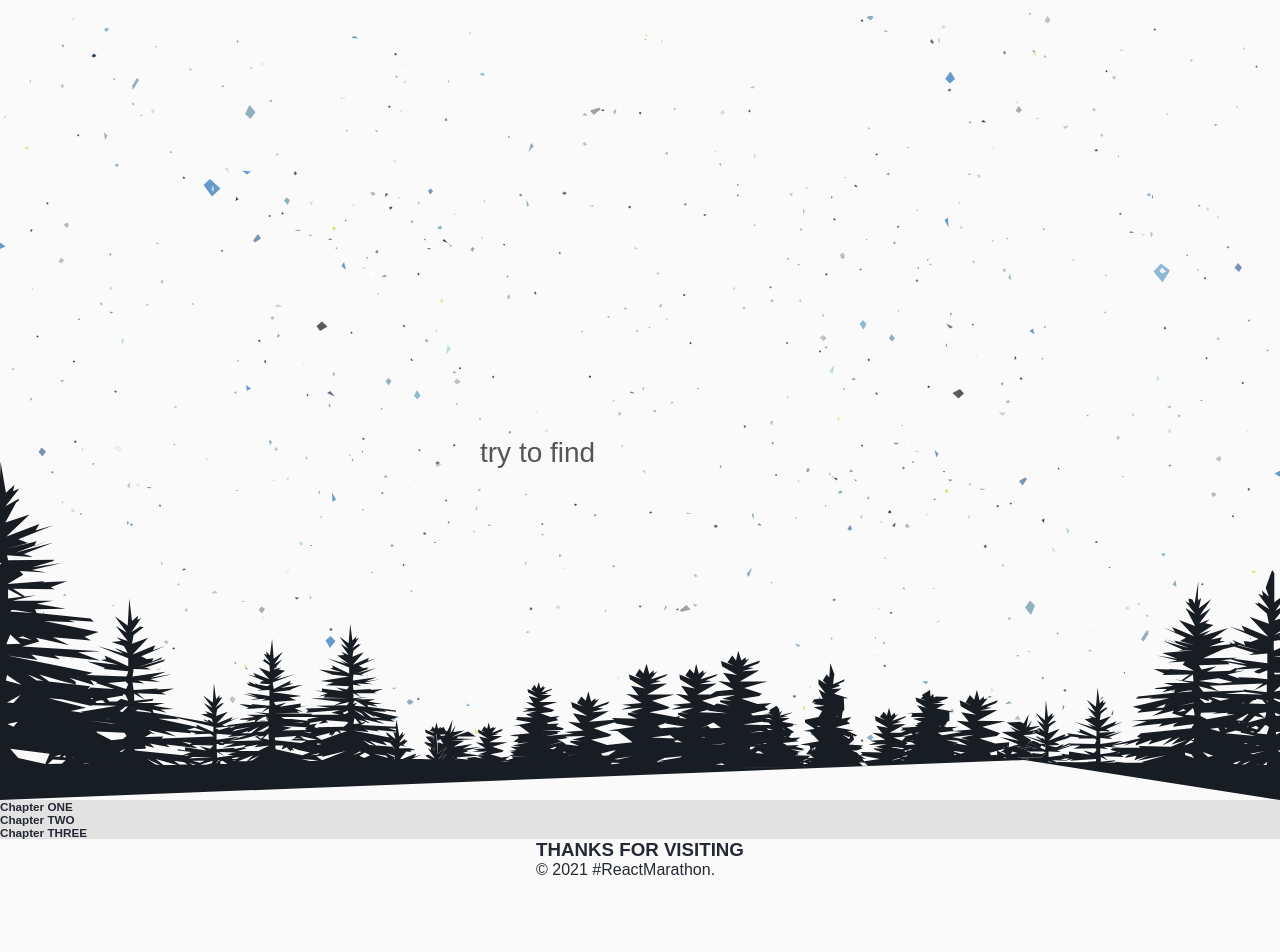
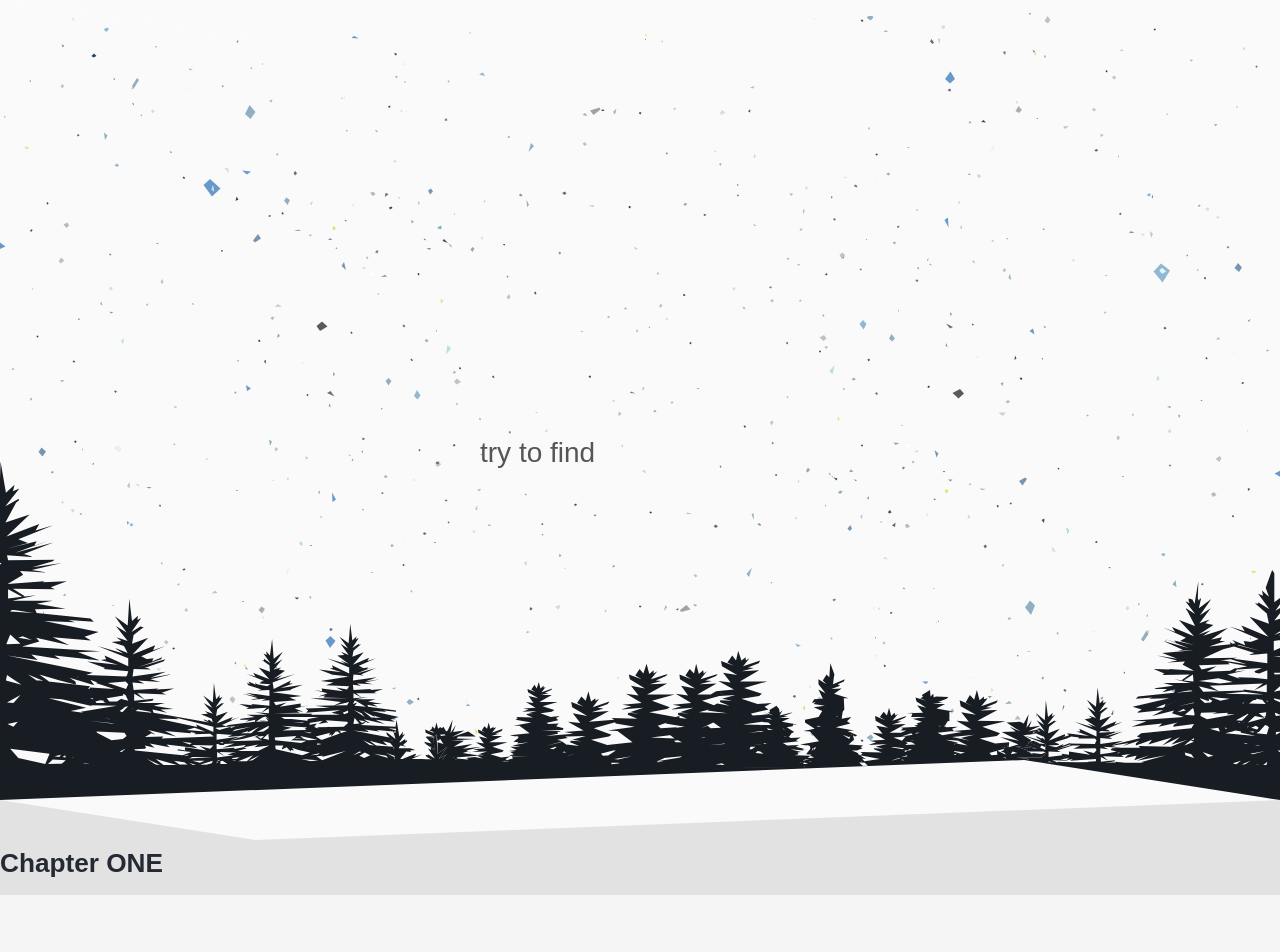
Before and after one commit to ZolF-Anton/pokemon-game, a React (Create React App) app: page / in a window 1280 px wide. Shown: the top 952 px of the page. Built offline with nearby package versions, Linux system fonts and the light colour scheme.

Commit message:
del_dublicate

```diff
--- a/src/components/Layout/index.js
+++ b/src/components/Layout/index.js
@@ -8,7 +8,7 @@ const Layout = (props) => {
             ? { backgroundImage: `url(${background})` }
             : { backgroundColor: '#e2e2e2' };
     return (
-        <section className="root" className={lStyle.root} style={stylePicker}>
+        <section class="root" className={lStyle.root} style={stylePicker}>
             <div className={lStyle.wrapper}>
                 <article>
                     <div className={lStyle.title}>
```
